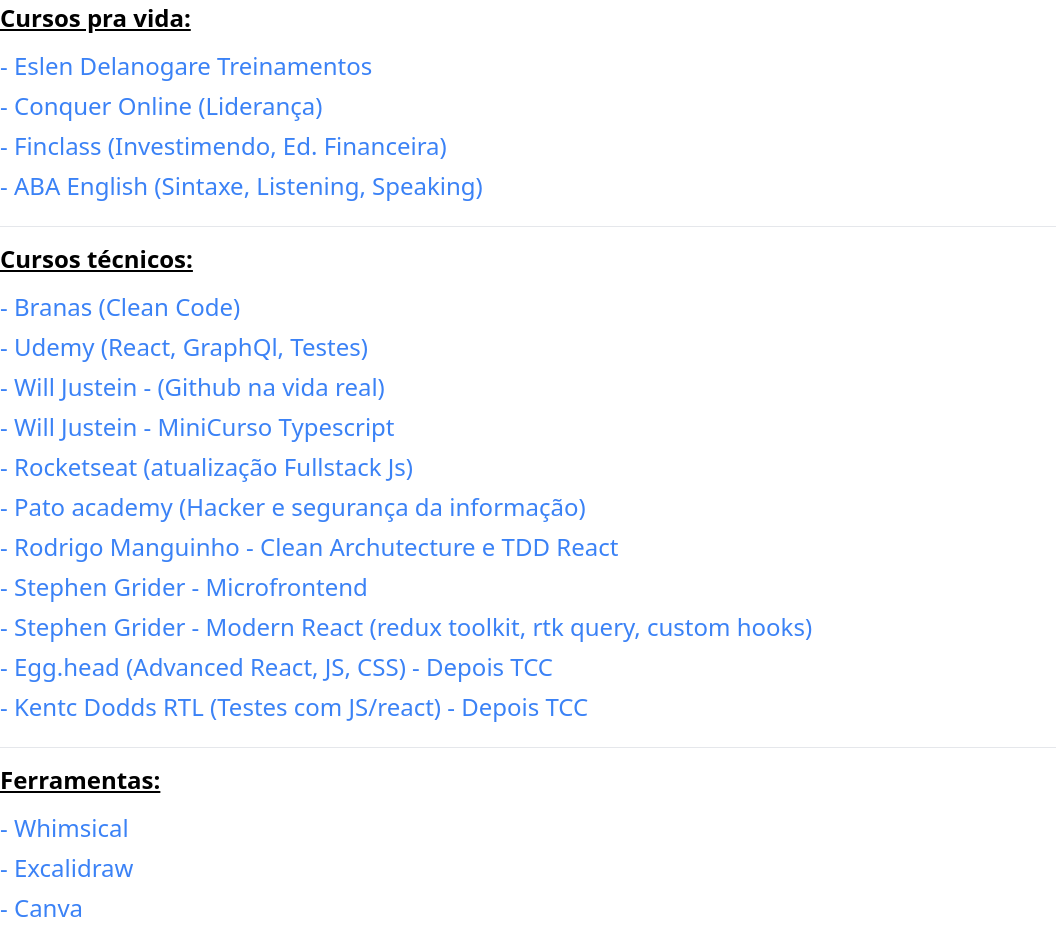
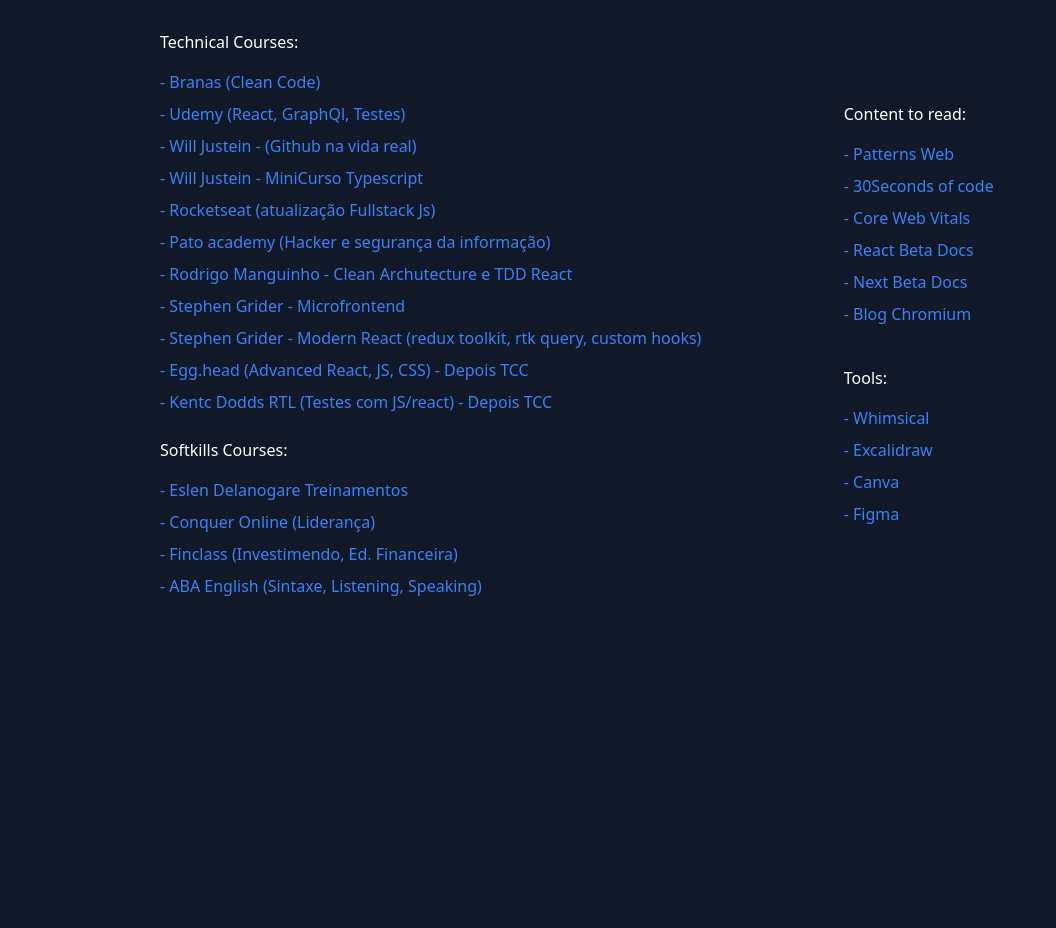
Before and after one commit to Fziliotti/fziliotti-favorites, a plain HTML site: page index.html in a window 1280 px wide. Shown: the part 70-998 px from the top of the page, without its empty margins (0-1056 px from the left). After the commit the page ends 800 px from the top, so only its background shows below. Drawn offline with nearby package versions, Linux system fonts and the light colour scheme.

Commit message:
update interface

```diff
--- a/index.html
+++ b/index.html
@@ -6,28 +6,22 @@
     <meta name="viewport" content="width=device-width, initial-scale=1.0">
     <title>Favoritos - Fziliotti</title>
      <script src="https://cdn.tailwindcss.com"></script>
-      <link rel="icon" type="image/x-icon" href="/favicon-32x32.png">
+      <link rel="icon" type="image/x-icon" href="favicon-32x32.png">
 </head>
-<body class="bg-blue">
+<body class="bg-gray-900 text-white">
 
-    <main class="container mx-auto mt-4">
-        <h1 class="text-3xl font-bold underline">
-           Favoritos - Fabrício Ziliotti
+    <main class="container mx-auto mt-8 pb-2 w-9/12 margin-auto">
+        <h1 class="text-2xl font-bold ">
+           Personal Favorites - Fabrício Ziliotti
         </h1>
 
-        <article class="mt-5">
-            <h2 class="text-2xl font-bold underline">Cursos pra vida:</h2>
-            <ul class="mt-2 text-2xl text-blue-500 flex flex-col">
-                <li class="mt-2"><a target="_blank" href="https://treinamentos.eslendelanogare.com.br/"> - Eslen Delanogare Treinamentos</a></li>
-                <li class="mt-2"><a target="_blank" href="https://www.conqueronline.com.br/home"> - Conquer Online (Liderança) </a></li>
-                <li class="mt-2"><a target="_blank" href="https://app.finclass.com/"> - Finclass (Investimendo, Ed. Financeira) </a></li>
-                <li class="mt-2"><a target="_blank" href="https://academy.abaenglish.com/"> - ABA English (Sintaxe, Listening, Speaking) </a></li>
-            </ul>
-            <br>
-            <hr>
+        <article class="mt-5 grid grid-flow-col grid-rows-2 gap-4 items-center md:grid-rows-1">
 
-            <h2 class="text-2xl mt-4 font-bold underline">Cursos técnicos:</h2>
-            <ul class="mt-2 text-2xl text-blue-500 flex flex-col">
+
+
+            <div>
+                <h2 class="text-1xl mt-4  ">Technical Courses:</h2>
+                <ul class="mt-2 text-1xl text-blue-500 flex flex-col">
                     <li class="mt-2"><a target="_blank" href="https://app.branas.io/users/e12480f9-7c12-4513-bb82-f887851475a0/products"> - Branas (Clean Code) </a></li>
                     <li class="mt-2"><a target="_blank" href="https://www.udemy.com/"> - Udemy (React, GraphQl, Testes) </a></li>
                     <li class="mt-2"><a target="_blank" href="https://www.youtube.com/watch?v=_Why5uCCrXc&list=PLlAbYrWSYTiNqugqFFWWsgONJsmc3eMpg"> - Will Justein - (Github na vida real)  </a></li>
@@ -39,22 +33,26 @@
                     <li class="mt-2"><a target="_blank" href="https://www.udemy.com/course/react-redux/learn/lecture/12531212?start=15#overview"> - Stephen Grider - Modern React (redux toolkit, rtk query, custom hooks)  </a></li>
                     <li class="mt-2"><a target="_blank" href="https://egghead.io/"> - Egg.head (Advanced React, JS, CSS) - Depois TCC </a></li>
                     <li class="mt-2"><a target="_blank" href="https://testingjavascript.com/"> - Kentc Dodds RTL (Testes com JS/react) - Depois TCC </a></li>
+                </ul>
 
+                <br>
+
+                      <h2 class="text-1xl  ">Softkills Courses:</h2>
+                <ul class="mt-2 text-1xl text-blue-500 flex flex-col">
+                    <li class="mt-2"><a target="_blank" href="https://treinamentos.eslendelanogare.com.br/"> - Eslen Delanogare Treinamentos</a></li>
+                    <li class="mt-2"><a target="_blank" href="https://www.conqueronline.com.br/home"> - Conquer Online (Liderança) </a></li>
+                    <li class="mt-2"><a target="_blank" href="https://app.finclass.com/"> - Finclass (Investimendo, Ed. Financeira) </a></li>
+                    <li class="mt-2"><a target="_blank" href="https://academy.abaenglish.com/"> - ABA English (Sintaxe, Listening, Speaking) </a></li>
                 </ul>
-            <br>
-            <hr>
-            <h2 class="text-2xl mt-4 font-bold underline">Ferramentas:</h2>
-            <ul class="mt-2 text-2xl text-blue-500 flex flex-col">
-                <li class="mt-2"><a target="_blank" href="https://whimsical.com/"> - Whimsical </a></li>
-                <li class="mt-2"><a target="_blank" href="https://excalidraw.com/"> - Excalidraw </a></li>
-                <li class="mt-2"><a target="_blank" href="https://www.canva.com/"> - Canva </a></li>
-                <li class="mt-2"><a target="_blank" href="https://www.figma.com/"> - Figma </a></li>
-            </ul>
-             <br>
-            <hr>
 
-            <h2 class="text-2xl mt-4 font-bold underline">Consumo de conteúdos:</h2>
-            <ul class="mt-2 text-2xl text-blue-500 flex flex-col">
+
+            </div>
+
+              <div>
+
+
+                  <h2 class="text-1xl mt-4  ">Content to read:</h2>
+                  <ul class="mt-2 text-1xl text-blue-500 flex flex-col">
                       <li class="mt-2"><a target="_blank" href="https://www.patterns.dev/"> - Patterns Web </a></li>
                       <li class="mt-2"><a target="_blank" href="https://www.30secondsofcode.org/"> - 30Seconds of code </a></li>
                       <li class="mt-2"><a target="_blank" href="https://web.dev/learn-core-web-vitals/"> - Core Web Vitals </a></li>
@@ -63,9 +61,19 @@
                     <li class="mt-2"><a target="_blank" href="https://blog.chromium.org/"> - Blog Chromium </a></li>
                 </ul>
 
+                <br>
+                  <h2 class="text-1xl mt-4  ">Tools:</h2>
+                <ul class="mt-2 text-1xl text-blue-500 flex flex-col">
+                    <li class="mt-2"><a target="_blank" href="https://whimsical.com/"> - Whimsical </a></li>
+                    <li class="mt-2"><a target="_blank" href="https://excalidraw.com/"> - Excalidraw </a></li>
+                    <li class="mt-2"><a target="_blank" href="https://www.canva.com/"> - Canva </a></li>
+                    <li class="mt-2"><a target="_blank" href="https://www.figma.com/"> - Figma </a></li>
+                </ul>
+            </div>
 
-            <br>
-            <br>
+
+
+
 
 
         </article>
```
Lines whose indentation alone changed are shown as unchanged.
